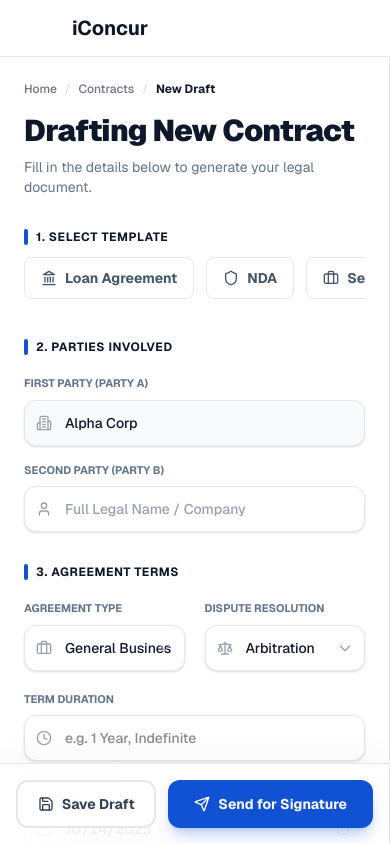
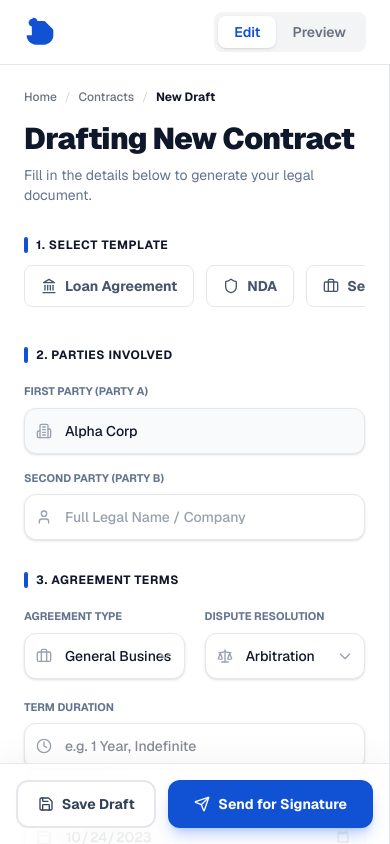
Before and after one commit to codeAKstan/iConcur, a Next.js app: page /contract-drafting in a window 390 px wide. Built offline with nearby package versions, Linux system fonts and the light colour scheme.

Commit message:
Added an edit and preview tab in the mobile view of contrat drafting

```diff
--- a/app/contract-drafting/page.tsx
+++ b/app/contract-drafting/page.tsx
@@ -37,9 +37,9 @@ export default function ContractDraftingPage() {
   }
 
   return (
-    <ContractDraftingLayout>
-      <ContractDraftingForm formData={formData} onChange={handleChange} />
-      <ContractPreview formData={formData} />
-    </ContractDraftingLayout>
+    <ContractDraftingLayout
+      form={<ContractDraftingForm formData={formData} onChange={handleChange} />}
+      preview={<ContractPreview formData={formData} />}
+    />
   )
 }
--- a/components/contract/contract-drafting-layout.tsx
+++ b/components/contract/contract-drafting-layout.tsx
@@ -1,6 +1,15 @@
 import type { ReactNode } from "react"
+import { useState } from "react"
+import { cn } from "@/lib/utils"
 
-export function ContractDraftingLayout({ children }: { children: ReactNode }) {
+interface ContractDraftingLayoutProps {
+  form: ReactNode
+  preview: ReactNode
+}
+
+export function ContractDraftingLayout({ form, preview }: ContractDraftingLayoutProps) {
+  const [activeTab, setActiveTab] = useState<"edit" | "preview">("edit")
+
   return (
     <div className="bg-background-light dark:bg-background-dark text-gray-900 dark:text-gray-100 font-display antialiased overflow-hidden h-screen flex flex-col">
       {/* Top Navigation */}
@@ -8,13 +17,43 @@ export function ContractDraftingLayout({ children }: { children: ReactNode }) {
         <div className="flex items-center gap-4 text-gray-900 dark:text-white">
           <div className="size-8 text-primary">
             <svg className="w-full h-full" fill="none" viewBox="0 0 48 48" xmlns="http://www.w3.org/2000/svg">
-              {/* Icon content */}
+              <path
+                d="M12.96 4C9.52226 4 6.78442 6.82903 6.94829 10.2646C7.07849 12.9942 9.04949 15.2287 11.75 15.7766V29H4C4 36.732 10.268 43 18 43H30C37.732 43 44 36.732 44 29V21.4142C44 20.8838 43.7893 20.3751 43.4142 20L31.4142 8C31.0391 7.62489 30.5304 7.41421 30 7.41421H20.2234C19.6755 4.71372 17.4409 2.74272 14.7113 2.61252C14.2492 2.59048 13.6705 2.59048 13.2085 2.61252C12.96 2.62438 12.96 4 12.96 4Z"
+                fill="currentColor"
+              />
             </svg>
           </div>
-          <h2 className="text-gray-900 dark:text-white text-xl font-bold">iConcur</h2>
+          <h2 className="text-gray-900 dark:text-white text-xl font-bold hidden md:block">iConcur</h2>
         </div>
-        <div className="flex flex-1 justify-end gap-8 items-center">
-          <nav className="hidden md:flex items-center gap-9">
+
+        {/* Mobile Toggle */}
+        <div className="flex lg:hidden bg-gray-100 dark:bg-gray-800 rounded-lg p-1">
+          <button
+            onClick={() => setActiveTab("edit")}
+            className={cn(
+              "px-4 py-1.5 text-sm font-semibold rounded-md transition-all",
+              activeTab === "edit"
+                ? "bg-white dark:bg-gray-700 text-primary shadow-sm"
+                : "text-gray-500 hover:text-gray-900 dark:hover:text-gray-200"
+            )}
+          >
+            Edit
+          </button>
+          <button
+            onClick={() => setActiveTab("preview")}
+            className={cn(
+              "px-4 py-1.5 text-sm font-semibold rounded-md transition-all",
+              activeTab === "preview"
+                ? "bg-white dark:bg-gray-700 text-primary shadow-sm"
+                : "text-gray-500 hover:text-gray-900 dark:hover:text-gray-200"
+            )}
+          >
+            Preview
+          </button>
+        </div>
+
+        <div className="hidden md:flex flex-1 justify-end gap-8 items-center">
+          <nav className="flex items-center gap-9">
             <a
               className="text-gray-900 dark:text-gray-300 text-sm font-medium hover:text-primary transition-colors"
               href="/dashboard"
@@ -42,8 +81,22 @@ export function ContractDraftingLayout({ children }: { children: ReactNode }) {
           </nav>
         </div>
       </header>
+
       {/* Main Content Area - Split View */}
-      <main className="flex-1 flex overflow-hidden">{children}</main>
+      <main className="flex-1 flex overflow-hidden lg:flex-row relative">
+        <div className={cn(
+          "w-full h-full lg:contents",
+          activeTab === "edit" ? "flex" : "hidden"
+        )}>
+          {form}
+        </div>
+        <div className={cn(
+          "w-full h-full lg:contents",
+          activeTab === "preview" ? "flex" : "hidden"
+        )}>
+          {preview}
+        </div>
+      </main>
     </div>
   )
 }
--- a/components/contract/contract-preview.tsx
+++ b/components/contract/contract-preview.tsx
@@ -32,7 +32,7 @@ export function ContractPreview({ formData }: ContractPreviewProps) {
   }
 
   return (
-    <section className="hidden lg:flex flex-1 bg-gray-100 dark:bg-[#0c1018] relative flex-col items-center justify-start pt-8 pb-8 overflow-y-auto px-4 lg:px-12">
+    <section className="flex flex-1 bg-gray-100 dark:bg-[#0c1018] relative flex-col items-center justify-start pt-8 pb-8 overflow-y-auto px-4 lg:px-12">
       {/* Toolbar */}
       <div className="sticky top-4 z-10 mb-6 flex items-center gap-2 bg-white dark:bg-surface-dark p-1.5 rounded-lg shadow-sm border border-gray-200 dark:border-gray-700">
         <button
```
Lines whose indentation alone changed are shown as unchanged.
